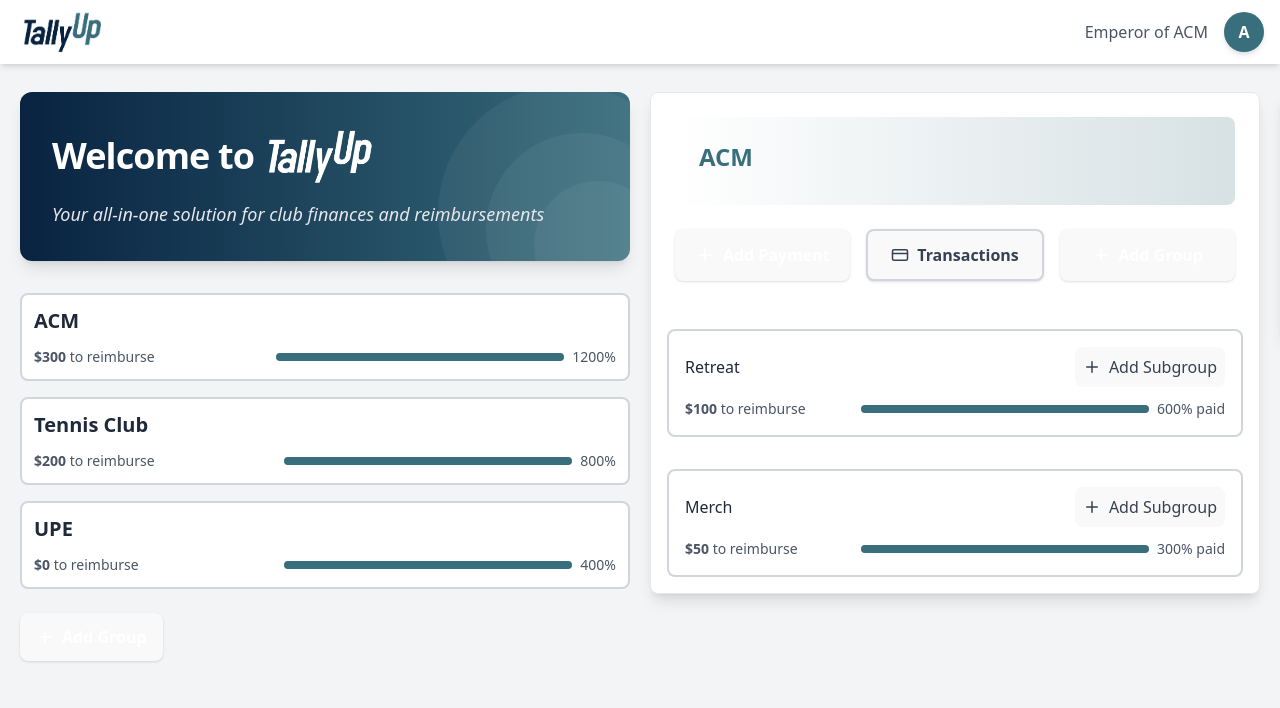
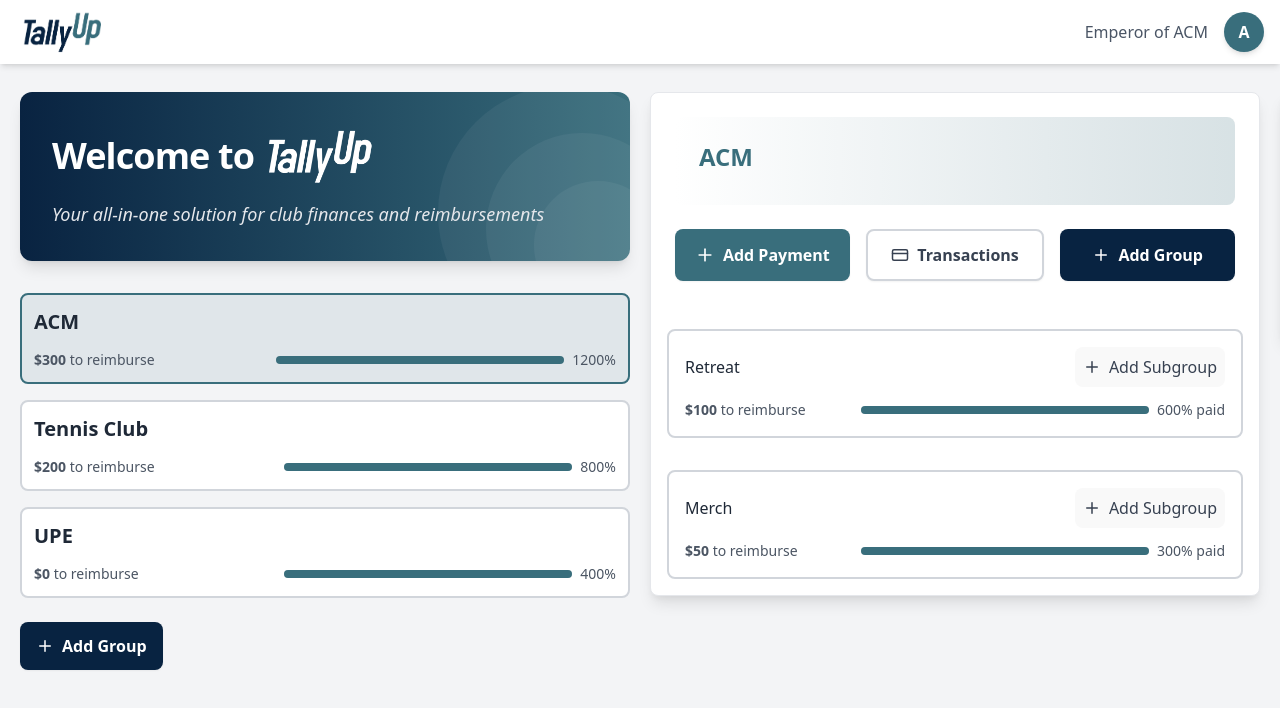
Before and after one commit to zachthefischer/TallyUp, a React (Vite) app in the folder web-app/: page /dashboard in a window 1280 px wide. Both pictures are taken after a click on the element "ACM". Shown: the top 708 px of the page. Built offline with nearby package versions, Linux system fonts and the light colour scheme.

Commit message:
subpages stylesheet

```diff
--- a/web-app/src/components/subpages/EventSelect.tsx
+++ b/web-app/src/components/subpages/EventSelect.tsx
@@ -2,6 +2,7 @@
 import { Group } from "../../types/Group";
 import { Dispatch, SetStateAction } from 'react';
 import GroupBanner from "../../components/GroupBanner";
+import './Subpages.css';
 
 interface EventSelectProps {
     activeGroup: Group | null;
@@ -33,25 +34,25 @@
 
 
     return (
-        <div className="bg-white rounded-lg shadow-lg border border-gray-200">
-        <div className="p-6">
+        <div className="event-select-container">
+        <div className="event-select-header">
         {activeGroup !== null && <GroupBanner groupName={activeGroup.name}/>}
 
-        <div className="flex gap-4 mb-2">
+        <div className="event-select-actions">
             <button
-                className="flex-1 px-4 py-3 bg-[#396e7c] text-white rounded-lg font-semibold text-base hover:bg-[#396e7c]/90 flex items-center justify-center gap-2 shadow-sm transition-all duration-200 ease-in-out hover:shadow-md"
+                className="action-button action-button-primary"
                 onClick={() => setShowPaymentModal(true)}>
                 <Plus size={20} />
                 Add Payment
                 </button>
             <button
-                className="flex-1 px-4 py-3 bg-white border-2 border-gray-300 rounded-lg font-semibold text-base text-gray-700 hover:bg-gray-50 flex items-center justify-center gap-2 shadow-sm transition-all duration-200 ease-in-out hover:shadow-md"
+                className="action-button action-button-secondary"
                 onClick={() => setShowBalanceSheet(true)}>
                 <CreditCard size={18} />
                 Transactions
             </button>
             <button
-                className="flex-1 px-4 py-3 bg-[#082341] text-white rounded-lg font-semibold text-base hover:bg-[#082341]/90 flex items-center justify-center gap-2 shadow-sm transition-all duration-200 ease-in-out hover:shadow-md"
+                className="action-button action-button-dark"
                 onClick={() => setShowAddSubgroupModal(true)}>
                 <Plus size={18} />
                 Add Group
@@ -61,21 +62,20 @@
 
         <div>
         {activeGroup?.subGroups.map((subGroup) => (
-            <div key={subGroup.id} className="p-4">
+            <div key={subGroup.id} className="subgroup-item">
             <div className="flex flex-col gap-4">
                 <div
-                className={`p-4 rounded-lg border-2 border-gray-300 hover:border-[#396e7c] transition-colors duration-150 ease-in-out
-                    ${activeSubGroup === subGroup ? "border-[#396e7c] bg-[#396e7c]/10" : ""}`}
+                className={`subgroup-card ${activeSubGroup === subGroup ? "active" : ""}`}
                 >
                 <div className="flex items-center justify-between">
                     <span
-                    className="font-medium text-gray-800 flex-1 cursor-pointer"
+                    className="subgroup-name"
                     onClick={() => setActiveSubGroup(activeSubGroup === subGroup ? null : subGroup)}
                     >
                     {subGroup.name}
                     </span>
                     <button
-                    className="p-2 hover:bg-[#396e7c]/10 rounded-lg transition-colors duration-150 flex items-center gap-2 text-gray-700"
+                    className="add-subgroup-button"
                     onClick={(e) => {
                         e.stopPropagation();
                         setSelectedGroupForSubgroup(subGroup.id);
@@ -86,13 +86,13 @@
                     Add Subgroup
                     </button>
                 </div>
-                <div className="flex items-center gap-4 text-sm text-gray-600 mt-3">
+                <div className="group-details">
                     <span className="whitespace-nowrap"><span className="font-semibold">${subGroup.owed}</span> to reimburse</span>
-                    <div className="flex items-center gap-2 ml-auto">
-                        <div className="relative w-72 h-2 bg-gray-200 rounded-full overflow-hidden">
+                    <div className="progress-container">
+                        <div className="progress-bar">
                         {/* TODO - there should be a total due  */}
                         <div
-                            className="absolute top-0 left-0 h-full bg-[#396e7c] transition-all duration-500 ease-out"
+                            className="progress-fill"
                             style={{ width: `${subGroup.paid}%` }}
                         ></div>
                         </div>
@@ -104,19 +104,16 @@
 
             {/* Display list of subSubGroups - eg Cars for Retreat for UPE */}
             {activeSubGroup?.id === subGroup?.id && (
-                <div className="mt-2 ml-4 space-y-2">
+                <div className="subsubgroup-list">
                 {subGroup?.subGroups?.map((subSubGroup) => (
                     <div
                     key={subSubGroup.id}
-                    className={`p-3 rounded-lg cursor-pointer hover:bg-gray-100 transition-colors duration-150 ease-in-out
-                        ${activeSubSubGroup?.id === subSubGroup?.id ?
-                        "bg-gray-100 border-l-4 border-l-[#396e7c]" : ""
-                        }`}
+                    className={`subsubgroup-item ${activeSubSubGroup?.id === subSubGroup?.id ? "active" : ""}`}
                     onClick={() => setActiveSubSubGroup(activeSubSubGroup?.id === subSubGroup?.id ? null : subSubGroup)}
                     >
                     <div className="flex items-center justify-between">
-                        <div className="font-medium text-sm text-gray-700">{subSubGroup.name}</div>
-                        <div className="text-xs text-gray-500">
+                        <div className="subsubgroup-name">{subSubGroup.name}</div>
+                        <div className="subsubgroup-members">
                         {subSubGroup.members.length} member{subSubGroup.members.length !== 1 ? 's' : ''}
                         </div>
                     </div>
--- a/web-app/src/components/subpages/GroupSelect.tsx
+++ b/web-app/src/components/subpages/GroupSelect.tsx
@@ -2,6 +2,7 @@
 import WelcomeBanner from "../../components/WelcomeBanner";
 import { Group } from "../../types/Group";
 import { Plus } from 'lucide-react';
+import './Subpages.css';
 
 interface GroupSelectProps {
     groups: Group[];
@@ -19,32 +20,31 @@
 
     return (
         <div>
-        <div className="p-0">
+        <div className="group-select-container">
         <WelcomeBanner />
         </div>
 
         <div>
         {groups.map((group) => (
-            <div key={group.id} className="py-2 px-0">
-            <div className="flex flex-col gap-0">
+            <div key={group.id} className="group-item">
+            <div className="group-item-inner">
                 <div
-                className={`p-3 rounded-lg border-2 border-gray-300 hover:border-[#396e7c] transition-colors duration-150 ease-in-out bg-white w-full
-                    ${activeGroup === group ? "border-[#396e7c] bg-[#396e7c]/10" : ""}`}
+                className={`group-card ${activeGroup === group ? "active" : ""}`}
                 >
                 <div className="flex items-center justify-between">
                     <span
-                    className="font-bold text-xl text-gray-800 flex-1 cursor-pointer"
+                    className="group-name"
                     onClick={() => setActiveGroup(activeGroup === group ? null : group)}
                     >
                     {group.name}
                     </span>
                 </div>
-                <div className="flex items-center gap-4 text-sm text-gray-600 mt-3">
+                <div className="group-details">
                     <span className="whitespace-nowrap"><span className="font-semibold">${group.owed}</span> to reimburse</span>
-                    <div className="flex items-center gap-2 ml-auto">
-                        <div className="relative w-72 h-2 bg-gray-200 rounded-full overflow-hidden">
+                    <div className="progress-container">
+                        <div className="progress-bar">
                         <div
-                            className="absolute top-0 left-0 h-full bg-[#396e7c] transition-all duration-500 ease-out"
+                            className="progress-fill"
                             style={{ width: `${group.paid}%` }}
                         ></div>
                         </div>
@@ -57,7 +57,7 @@
         ))}
 
         <button
-            className="flex-1 px-4 py-3 bg-[#082341] text-white rounded-lg font-semibold text-base hover:bg-[#082341]/90 flex items-center justify-center gap-2 shadow-sm transition-all duration-200 ease-in-out hover:shadow-md mt-4"
+            className="add-group-button"
             onClick={() => setShowAddGroupModal(true)}>
             <Plus size={18} />
             Add Group
--- /dev/null
+++ b/web-app/src/components/subpages/Subpages.css
@@ -0,0 +1,366 @@
+/* Common styles */
+.subpage-container {
+  background-color: white;
+  border-radius: 0.5rem;
+  box-shadow: 0 10px 15px -3px rgba(0, 0, 0, 0.1), 0 4px 6px -2px rgba(0, 0, 0, 0.05);
+  border: 1px solid #e5e7eb;
+}
+
+.subpage-padding {
+  padding: 1.5rem;
+}
+
+/* GroupSelect styles */
+.group-select-container {
+  padding: 0;
+}
+
+.group-item {
+  padding: 0.5rem 0;
+}
+
+.group-item-inner {
+  display: flex;
+  flex-direction: column;
+  gap: 0;
+}
+
+.group-card {
+  padding: 0.75rem;
+  border-radius: 0.5rem;
+  border: 2px solid #d1d5db;
+  transition: all 150ms ease-in-out;
+  background-color: white;
+  width: 100%;
+}
+
+.group-card:hover {
+  border-color: #396e7c;
+}
+
+.group-card.active {
+  border-color: #396e7c;
+  background-color: rgba(57, 110, 124, 0.1);
+}
+
+.group-name {
+  font-weight: 700;
+  font-size: 1.25rem;
+  color: #1f2937;
+  flex: 1;
+  cursor: pointer;
+}
+
+.group-details {
+  display: flex;
+  align-items: center;
+  gap: 1rem;
+  font-size: 0.875rem;
+  color: #4b5563;
+  margin-top: 0.75rem;
+}
+
+.progress-container {
+  display: flex;
+  align-items: center;
+  gap: 0.5rem;
+  margin-left: auto;
+}
+
+.progress-bar {
+  position: relative;
+  width: 18rem;
+  height: 0.5rem;
+  background-color: #e5e7eb;
+  border-radius: 9999px;
+  overflow: hidden;
+}
+
+.progress-fill {
+  position: absolute;
+  top: 0;
+  left: 0;
+  height: 100%;
+  background-color: #396e7c;
+  transition: all 500ms ease-out;
+}
+
+.add-group-button {
+  flex: 1;
+  padding: 0.75rem 1rem;
+  background-color: #082341;
+  color: white;
+  border-radius: 0.5rem;
+  font-weight: 600;
+  font-size: 1rem;
+  display: flex;
+  align-items: center;
+  justify-content: center;
+  gap: 0.5rem;
+  box-shadow: 0 1px 2px 0 rgba(0, 0, 0, 0.05);
+  transition: all 200ms ease-in-out;
+  margin-top: 1rem;
+}
+
+.add-group-button:hover {
+  background-color: rgba(8, 35, 65, 0.9);
+  box-shadow: 0 4px 6px -1px rgba(0, 0, 0, 0.1), 0 2px 4px -1px rgba(0, 0, 0, 0.06);
+}
+
+/* EventSelect styles */
+.event-select-container {
+  background-color: white;
+  border-radius: 0.5rem;
+  box-shadow: 0 10px 15px -3px rgba(0, 0, 0, 0.1), 0 4px 6px -2px rgba(0, 0, 0, 0.05);
+  border: 1px solid #e5e7eb;
+}
+
+.event-select-header {
+  padding: 1.5rem;
+}
+
+.event-select-actions {
+  display: flex;
+  gap: 1rem;
+  margin-bottom: 0.5rem;
+}
+
+.action-button {
+  flex: 1;
+  padding: 0.75rem 1rem;
+  border-radius: 0.5rem;
+  font-weight: 600;
+  font-size: 1rem;
+  display: flex;
+  align-items: center;
+  justify-content: center;
+  gap: 0.5rem;
+  box-shadow: 0 1px 2px 0 rgba(0, 0, 0, 0.05);
+  transition: all 200ms ease-in-out;
+}
+
+.action-button:hover {
+  box-shadow: 0 4px 6px -1px rgba(0, 0, 0, 0.1), 0 2px 4px -1px rgba(0, 0, 0, 0.06);
+}
+
+.action-button-primary {
+  background-color: #396e7c;
+  color: white;
+}
+
+.action-button-primary:hover {
+  background-color: rgba(57, 110, 124, 0.9);
+}
+
+.action-button-secondary {
+  background-color: white;
+  border: 2px solid #d1d5db;
+  color: #374151;
+}
+
+.action-button-secondary:hover {
+  background-color: #f9fafb;
+}
+
+.action-button-dark {
+  background-color: #082341;
+  color: white;
+}
+
+.action-button-dark:hover {
+  background-color: rgba(8, 35, 65, 0.9);
+}
+
+.subgroup-item {
+  padding: 1rem;
+}
+
+.subgroup-card {
+  padding: 1rem;
+  border-radius: 0.5rem;
+  border: 2px solid #d1d5db;
+  transition: all 150ms ease-in-out;
+}
+
+.subgroup-card:hover {
+  border-color: #396e7c;
+}
+
+.subgroup-card.active {
+  border-color: #396e7c;
+  background-color: rgba(57, 110, 124, 0.1);
+}
+
+.subgroup-name {
+  font-weight: 500;
+  color: #1f2937;
+  flex: 1;
+  cursor: pointer;
+}
+
+.add-subgroup-button {
+  padding: 0.5rem;
+  border-radius: 0.5rem;
+  transition: all 150ms ease-in-out;
+  display: flex;
+  align-items: center;
+  gap: 0.5rem;
+  color: #374151;
+}
+
+.add-subgroup-button:hover {
+  background-color: rgba(57, 110, 124, 0.1);
+}
+
+.subsubgroup-list {
+  margin-top: 0.5rem;
+  margin-left: 1rem;
+  display: flex;
+  flex-direction: column;
+  gap: 0.5rem;
+}
+
+.subsubgroup-item {
+  padding: 0.75rem;
+  border-radius: 0.5rem;
+  cursor: pointer;
+  transition: all 150ms ease-in-out;
+}
+
+.subsubgroup-item:hover {
+  background-color: #f3f4f6;
+}
+
+.subsubgroup-item.active {
+  background-color: #f3f4f6;
+  border-left: 4px solid #396e7c;
+}
+
+.subsubgroup-name {
+  font-weight: 500;
+  font-size: 0.875rem;
+  color: #374151;
+}
+
+.subsubgroup-members {
+  font-size: 0.75rem;
+  color: #6b7280;
+}
+
+/* EventDetails styles */
+.event-details-container {
+  background-color: white;
+  border-radius: 0.5rem;
+  box-shadow: 0 10px 15px -3px rgba(0, 0, 0, 0.1), 0 4px 6px -2px rgba(0, 0, 0, 0.05);
+  border: 1px solid #e5e7eb;
+}
+
+.event-details-header {
+  padding: 1.5rem;
+}
+
+.event-details-title {
+  margin-bottom: 1.5rem;
+}
+
+.event-details-title h2 {
+  font-size: 1.5rem;
+  font-weight: 600;
+  color: #1f2937;
+}
+
+.event-details-title p {
+  color: #4b5563;
+  margin-top: 0.25rem;
+}
+
+.members-list {
+  display: flex;
+  flex-direction: column;
+  gap: 1rem;
+}
+
+.member-card {
+  padding: 1rem;
+  border: 1px solid #e5e7eb;
+  border-radius: 0.5rem;
+  transition: all 200ms ease-in-out;
+}
+
+.member-card:hover {
+  box-shadow: 0 4px 6px -1px rgba(0, 0, 0, 0.1), 0 2px 4px -1px rgba(0, 0, 0, 0.06);
+}
+
+.member-info {
+  display: flex;
+  justify-content: space-between;
+  align-items: center;
+}
+
+.member-name {
+  font-weight: 500;
+  color: #1f2937;
+}
+
+.member-transaction {
+  font-size: 0.875rem;
+  color: #6b7280;
+  margin-top: 0.25rem;
+}
+
+.member-amount {
+  font-weight: 600;
+  font-size: 1.125rem;
+}
+
+.member-amount.negative {
+  color: #ef4444;
+}
+
+.member-amount.positive {
+  color: #396e7c;
+}
+
+.empty-state {
+  text-align: center;
+  padding: 2rem 0;
+}
+
+.empty-state p {
+  color: #4b5563;
+}
+
+.empty-state p.small {
+  font-size: 0.875rem;
+  color: #6b7280;
+  margin-top: 0.5rem;
+}
+
+.select-group-prompt {
+  padding: 2rem;
+  display: flex;
+  flex-direction: column;
+  align-items: center;
+  justify-content: center;
+  height: 100%;
+  text-align: center;
+}
+
+.prompt-icon {
+  background-color: #f9fafb;
+  border-radius: 9999px;
+  padding: 1.5rem;
+  margin-bottom: 1rem;
+}
+
+.prompt-title {
+  font-size: 1.25rem;
+  font-weight: 500;
+  margin-bottom: 0.5rem;
+  color: #1f2937;
+}
+
+.prompt-description {
+  color: #4b5563;
+  max-width: 28rem;
+}
```
Also changed, not shown: web-app/src/components/subpages/EventDetails.tsx (+19 -18 lines).
